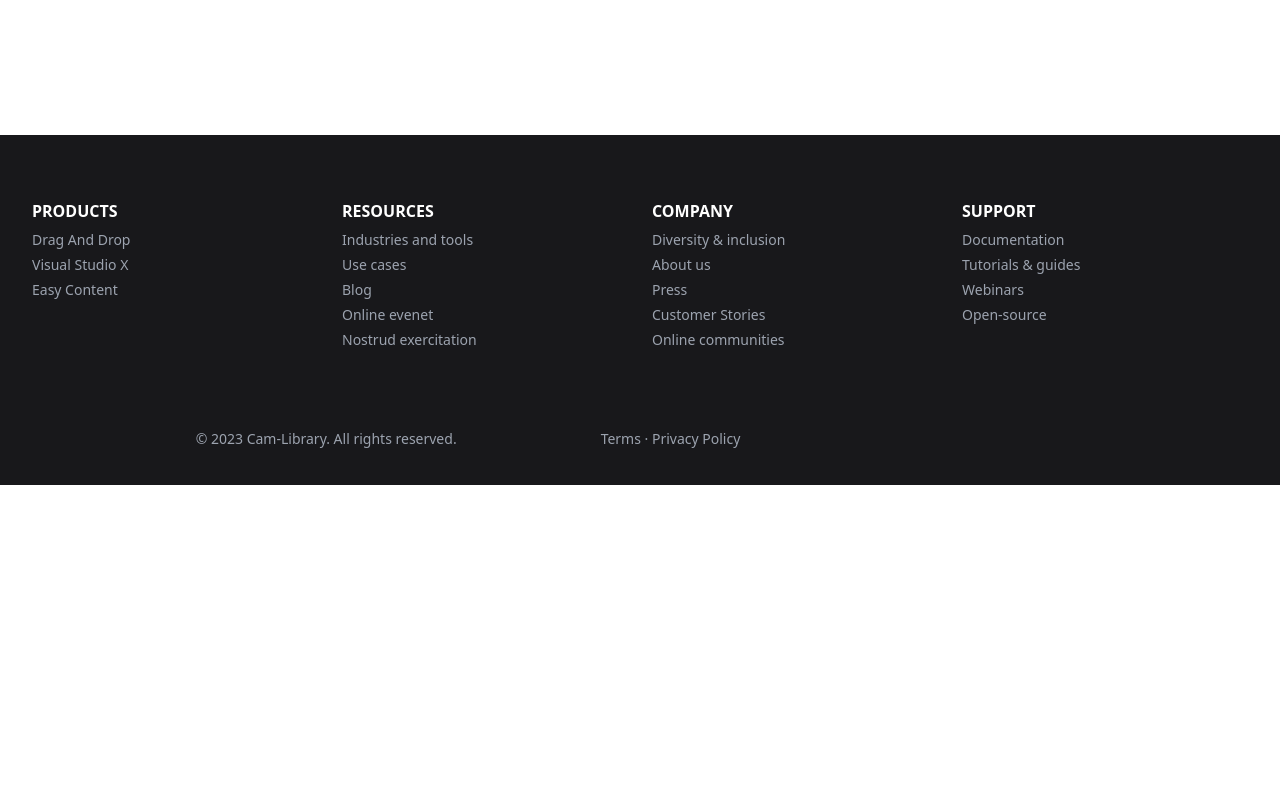
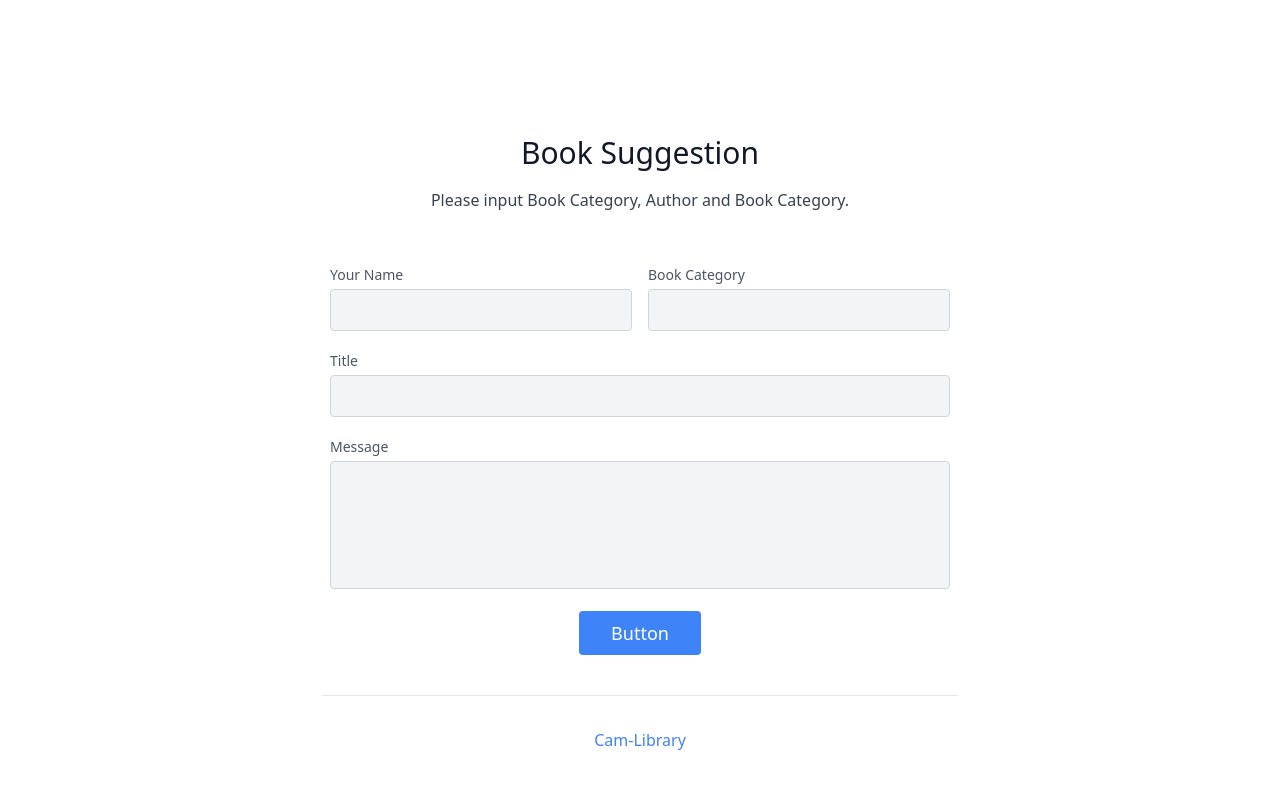
Before and after one commit to Momsombrathna/Frontend_Cam-Library, a React (Create React App) app: page /about in a window 1280 px wide. Shown: the part 620-1420 px from the top of the page. Before the commit the page ends 1105 px from the top, so only its background shows below. Built offline with nearby package versions, Linux system fonts and the light colour scheme; some icons are missing.

Commit message:
book sugestion

```diff
--- a/package.json
+++ b/package.json
@@ -3,6 +3,7 @@
   "version": "0.1.0",
   "private": true,
   "dependencies": {
+    "@emailjs/browser": "^3.10.0",
     "@testing-library/jest-dom": "^5.16.5",
     "@testing-library/react": "^13.4.0",
     "@testing-library/user-event": "^13.5.0",
--- a/src/App.js
+++ b/src/App.js
@@ -10,6 +10,7 @@ import SignUp from './Views/SignUp';
 import LogIn from './Views/Login';
 import HomeLogin from './Views/HomeLogin';
 import AboutPage from './Views/AboutPage';
+import FeedBack from './Components/Feedback';
 
 const App = () => {
   return (
--- /dev/null
+++ b/src/Components/Feedback.jsx
@@ -0,0 +1,131 @@
+import React from "react";
+import { useState } from "react";
+import { toast } from 'react-toastify';
+
+const Feedback = () => {
+
+    const [id, setID] = useState("");
+    const [category,setCategory] = useState("");
+    const [title,setTitle] = useState("");
+    const [message,setMessage] = useState("");
+
+
+    //handle submit post data to api
+    const handleSubmit = (e) => {
+    e.preventDefault();
+    let data = {id, category, title, message };
+
+    fetch("https://testapi-9qwq.onrender.com/feedback", {
+      method: "POST",
+      headers: {
+        "content-Type": "application/json"},
+      body: JSON.stringify(data),
+    }).then((res)=>{
+      toast.success('Successful.');
+  }).catch((err)=>{
+      toast.error('Failed :'+err.message);
+  });
+  };
+
+  return(
+  <form>
+      <section className="text-gray-700 body-font relative">
+        <div className="container px-5 py-24 mx-auto">
+          <div className="flex flex-col text-center w-full mb-12">
+            <h1 className="sm:text-3xl text-2xl font-medium title-font mb-4 text-gray-900">
+              Book Suggestion
+            </h1>
+            <p className="lg:w-2/3 mx-auto leading-relaxed text-base">
+              Please input Book Category, Author and Book Category.
+            </p>
+          </div>
+
+          {/* section */}
+          <div className="lg:w-1/2 md:w-2/3 mx-auto">
+            <div className="flex flex-wrap -m-2">
+
+              {/* id input */}
+            <div className="p-2 w-1/2">
+                <div className="relative">
+                  <label for="category" className="leading-7 text-sm text-gray-600">
+                    Your Name
+                  </label>
+                  <input
+                    type="text"
+                    value = {id}
+                    name="category"
+                    onChange={event=>setID(event.target.value)}
+                    className="w-full bg-gray-100 rounded border border-gray-300 focus:border-indigo-500 text-base outline-none text-gray-700 py-1 px-3 leading-8 transition-colors duration-200 ease-in-out"
+                  />
+                </div>
+              </div>
+
+
+              {/* Category input */}
+              <div className="p-2 w-1/2">
+                <div className="relative">
+                  <label for="category" className="leading-7 text-sm text-gray-600">
+                    Book Category
+                  </label>
+                  <input
+                    type="text"
+                    value = {category}
+                    name="category"
+                    onChange={event=>setCategory(event.target.value)}
+                    className="w-full bg-gray-100 rounded border border-gray-300 focus:border-indigo-500 text-base outline-none text-gray-700 py-1 px-3 leading-8 transition-colors duration-200 ease-in-out"
+                  />
+                </div>
+              </div>
+
+              {/* Title Input */}
+              <div className="p-2 w-full">
+                <div className="relative">
+                  <label
+                    for="Title"
+                    className="leading-7 text-sm text-gray-600"
+                  >
+                    Title
+                  </label>
+                  <input
+                    type="text"
+                    value = {title}
+                    name="title"
+                    onChange={event=>setTitle(event.target.value)}
+                    className="w-full bg-gray-100 rounded border border-gray-300 focus:border-indigo-500 text-base outline-none text-gray-700 py-1 px-3 leading-8 transition-colors duration-200 ease-in-out"
+                  />
+                </div>
+              </div>
+
+              {/* Message Input */}
+              <div className="p-2 w-full">
+                <div className="relative">
+                  <label
+                    for=""
+                    className="leading-7 text-sm text-gray-600"
+                  >
+                    Message
+                  </label>
+                  <textarea
+                    value = {message}
+                    name="message"
+                    onChange={event=>setMessage(event.target.value)}
+                    className="w-full bg-gray-100 rounded border border-gray-300 focus:border-indigo-500 h-32 text-base outline-none text-gray-700 py-1 px-3 resize-none leading-6 transition-colors duration-200 ease-in-out"
+                  ></textarea>
+                </div>
+              </div>
+              <div className="p-2 w-full">
+                <button onClick={handleSubmit} className="flex mx-auto text-white bg-blue-500 border-0 py-2 px-8 focus:outline-none hover:bg-blue-600 rounded text-lg">
+                  Button
+                </button>
+              </div>
+              <div className="p-2 w-full pt-8 mt-8 border-t border-gray-200 text-center">
+                <h2 className="text-blue-500">Cam-Library</h2>
+              </div>
+            </div>
+          </div>
+        </div>
+      </section>
+    </form>
+  )
+};
+export default Feedback;
--- a/src/Components/Footer.jsx
+++ b/src/Components/Footer.jsx
@@ -9,7 +9,7 @@ import {github} from 'react-icons-kit/icomoon/github';
 
 const Footer = () => {
   return (
-    <footer className="bg-zinc-900 text-white">
+    <footer className="bg-black text-white fixe">
       {/* <div className="md:flex md:justify-between md:items-center sm:px-12 px-4 bg-[#ffffff19] py-7">
         <h1 className="lg:text-4xl text-3xl md:mb-0 mb-6 lg:leading-normal font-semibold md:w-2/5">
           <span className="text-blue-600">Cam-Library</span></h1>
--- a/src/Views/AboutPage.js
+++ b/src/Views/AboutPage.js
@@ -2,6 +2,7 @@ import React from 'react';
 import Nav from '../Components/Nav';
 import Footer from '../Components/Footer';
 import cover from '../Assets/cover.jpg';
+import Feedback from '../Components/Feedback';
 
 const AboutPage = () => {
     return (
@@ -23,7 +24,10 @@ const AboutPage = () => {
                     </div>
                 </div>
             </main>
-            <div className='mt-36'></div>
+            <div className='mt-12'>
+            <Feedback/>
+            </div>
+
             <Footer />
         </>
     )
--- a/src/Views/SignUp.js
+++ b/src/Views/SignUp.js
@@ -11,7 +11,6 @@ import { Link } from 'react-router-dom';
 const SignUp = () => {
 
     const[id,idchange]=useState("");
-    // const[name,namechange]=useState("");
     const[accept,acceptchange] = useState("confirm");
     const[email,emailchange] = useState("");
     const[password,passwordchange] = useState("");
```
Also changed, not shown: 2 other files (tests, documents, lock files or other folders).
